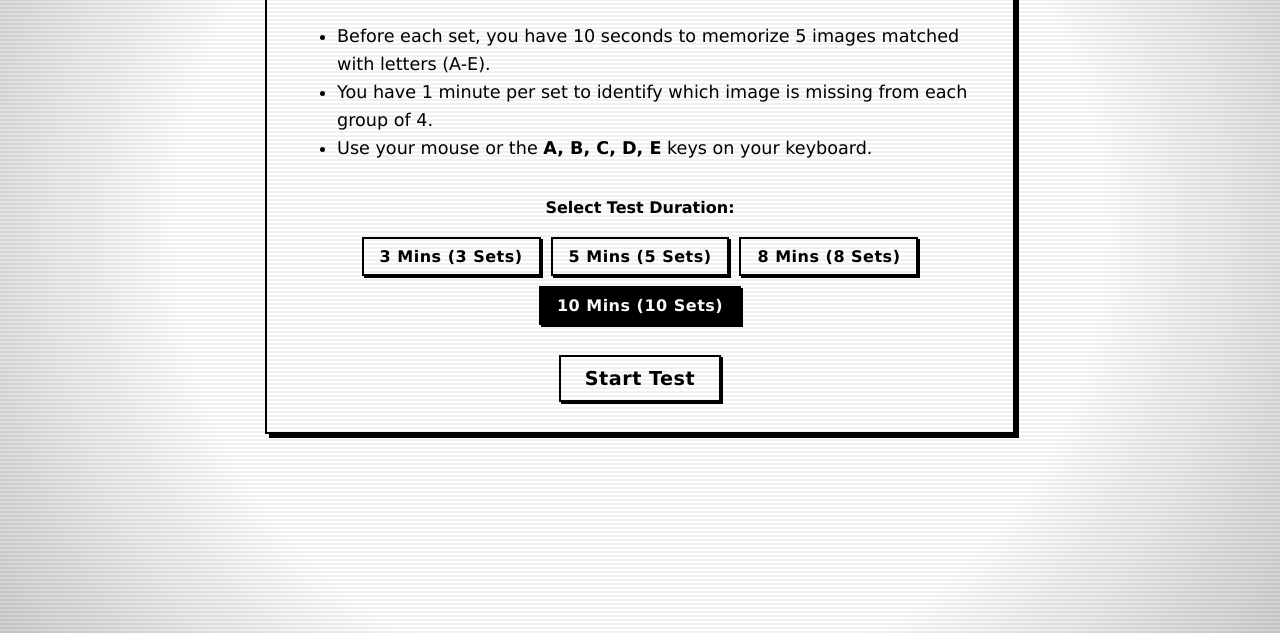
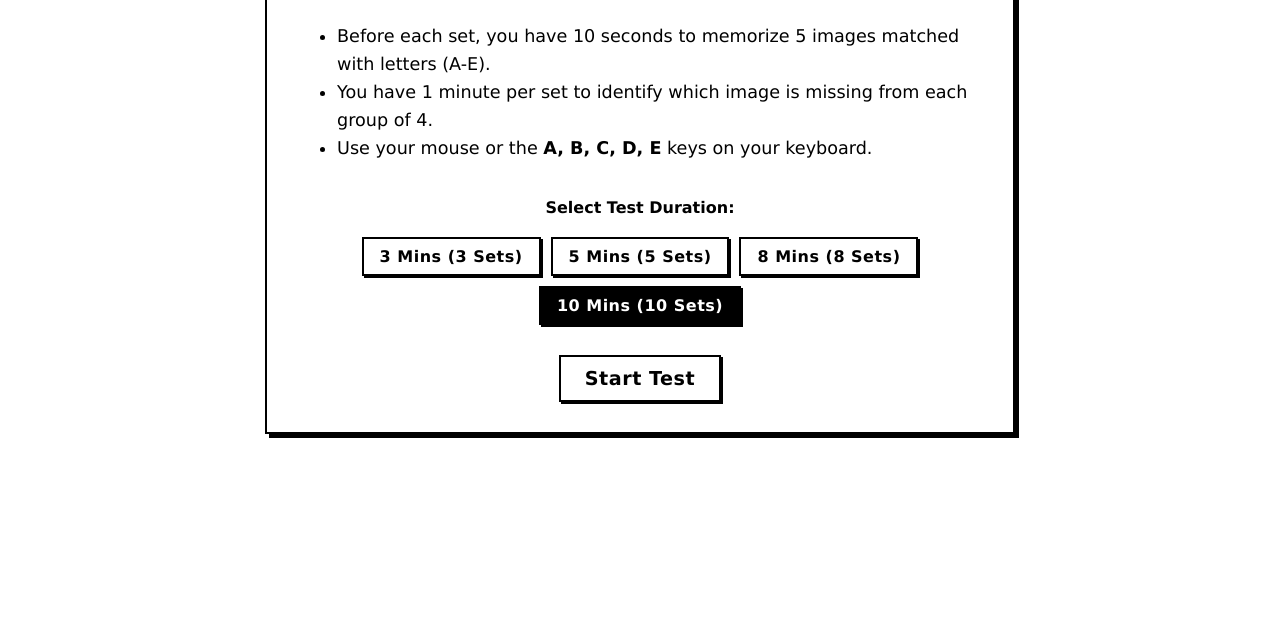
Before and after one commit to gilanggssantoso/MissingImage, a plain HTML site: page index.html in a window 1280 px wide. Shown: the part 167-800 px from the top of the page. Drawn offline with nearby package versions, Linux system fonts and the light colour scheme.

Commit message:
Update index.html

```diff
--- a/index.html
+++ b/index.html
@@ -3,7 +3,7 @@
 <head>
     <meta charset="UTF-8">
     <meta name="viewport" content="width=device-width, initial-scale=1.0">
-    <title>Missing Image Test – Retro Edition</title>
+    <title>Tes Gambar Hilang</title>
 
     <script src="https://cdn.jsdelivr.net/npm/chart.js"></script>
     <style>
@@ -29,35 +29,6 @@
             margin: 0;
             padding: 20px;
             min-height: 100vh;
-        }
-
-        /* CRT Scanlines & Vignette */
-        body::after {
-            content: " ";
-            display: block;
-            position: fixed;
-            top: 0; left: 0; bottom: 0; right: 0;
-            background: linear-gradient(to bottom, rgba(0, 0, 0, 0) 50%, rgba(0, 0, 0, 0.06) 50%);
-            background-size: 100% 4px;
-            z-index: 9999;
-            pointer-events: none;
-        }
-
-        body::before {
-            content: " ";
-            display: block;
-            position: fixed;
-            top: 0; left: 0; bottom: 0; right: 0;
-            background: radial-gradient(circle at center, transparent 60%, rgba(0, 0, 0, 0.2) 100%);
-            z-index: 9998;
-            pointer-events: none;
-            animation: crt-flicker 0.15s infinite;
-        }
-
-        @keyframes crt-flicker {
-            0% { opacity: 0.98; }
-            50% { opacity: 0.95; }
-            100% { opacity: 0.99; }
         }
 
         h1, h2, h3 {
```
